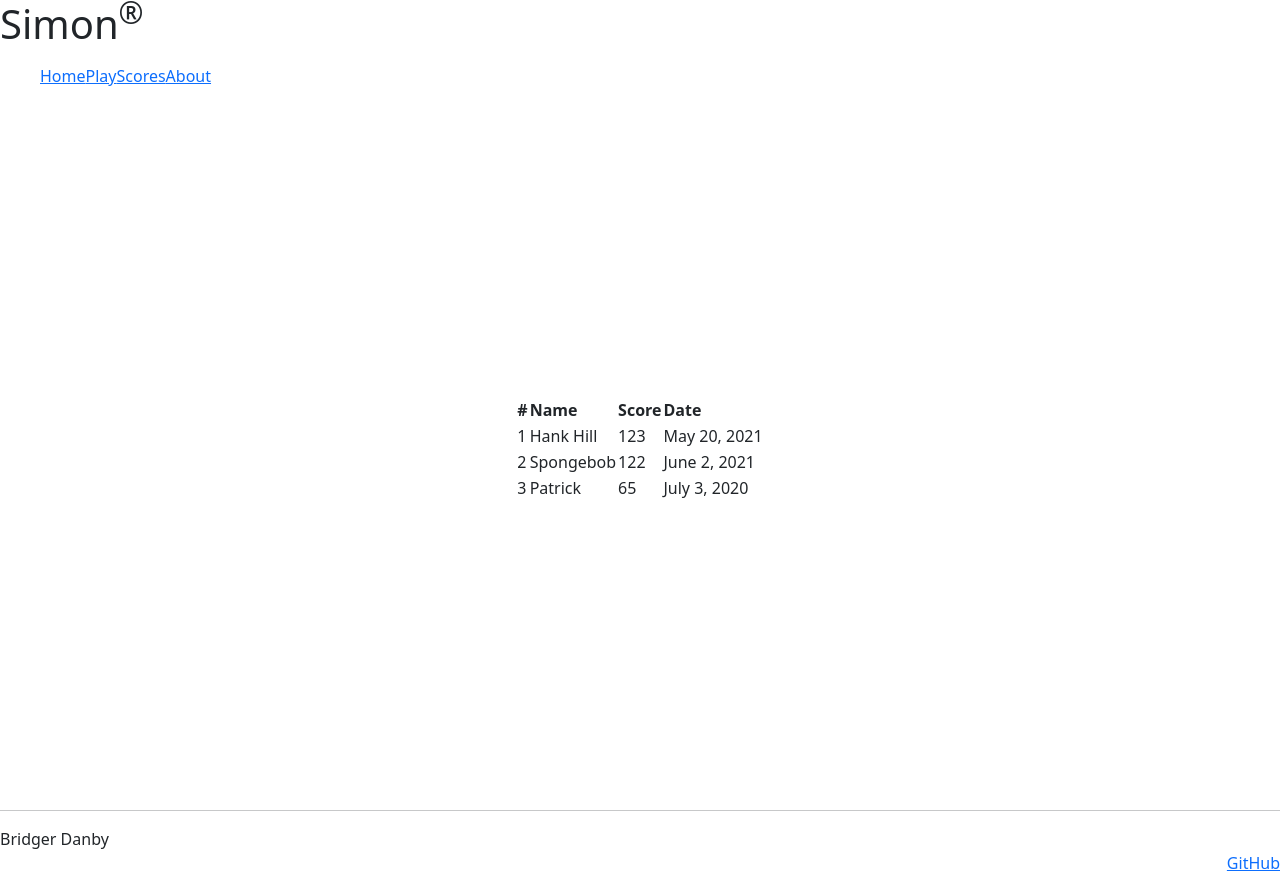
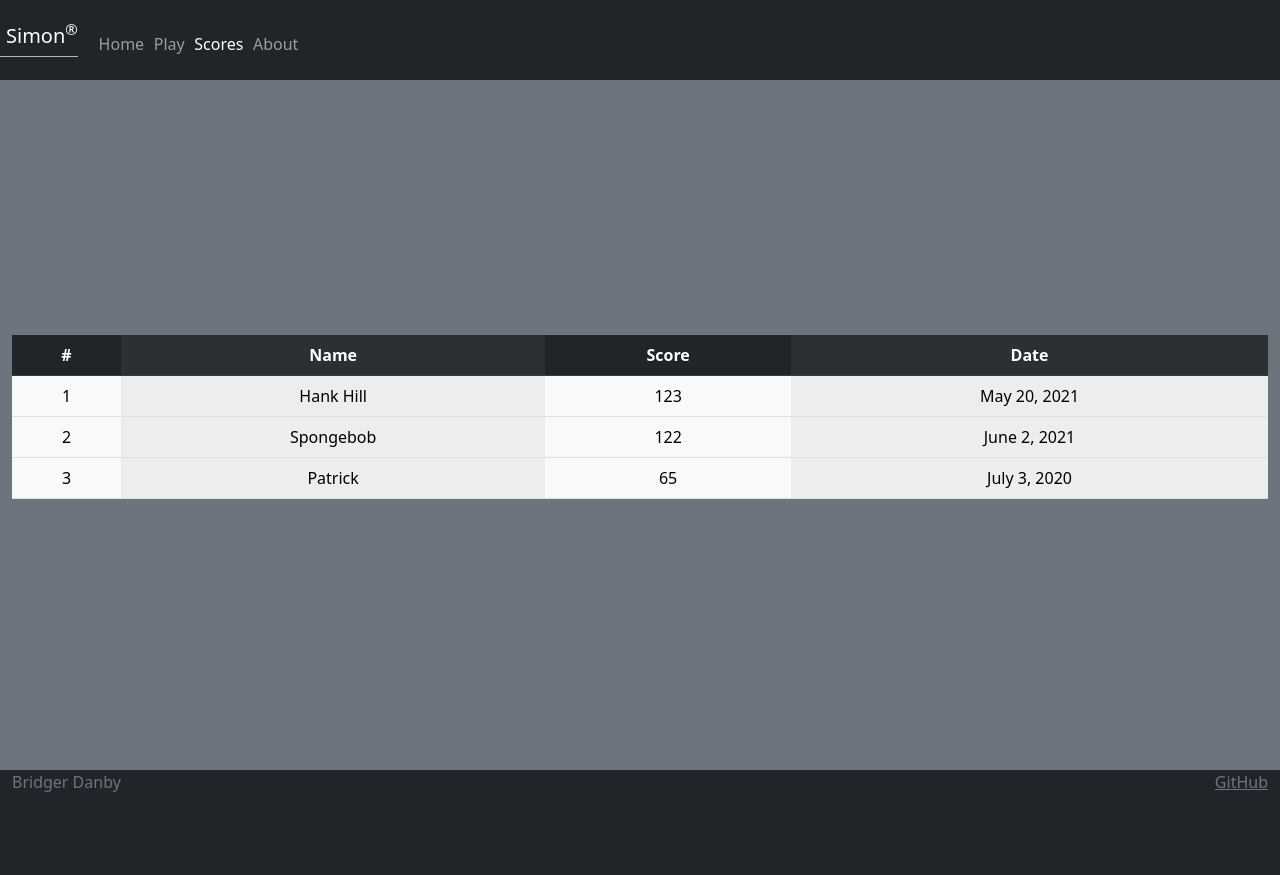
Before and after one commit to bridgerdanby/simon, a plain HTML site: page scores.html in a window 1280 px wide. After the commit the page ends 800 px from the top, so only its background shows below. Drawn offline with nearby package versions, Linux system fonts and the light colour scheme.

Commit message:
added bootstrap to scores. table is light rather than warning

```diff
--- a/scores.html
+++ b/scores.html
@@ -17,23 +17,28 @@
         />
     </head>
     <body>
-        <header>
-            <h1>Simon<sup>&reg;</sup></h1>
-
-            <nav>
-                <menu>
-                    <li><a href="index.html">Home</a></li>
-                    <li><a href="play.html">Play</a></li>
-                    <li><a href="scores.html">Scores</a></li>
-                    <li><a href="about.html">About</a></li>
+    </head>
+    <body class="bg-dark text-light">
+        <header class="container-fluid">
+            <nav class="navbar fixed-top navbar-dark">
+                <a class="navbar-brand" href="#">Simon<sup>&reg;</sup></a>
+                <menu class="navbar-nav">
+                    <li class="nav-item">
+                        <a class="nav-link" href="index.html">Home</a></li>
+                    <li class="nav-item">
+                        <a class="nav-link" href="play.html">Play</a></li>
+                    <li class="nav-item">
+                        <a class="nav-link active" href="scores.html">Scores</a></li>
+                    <li class="nav-item">
+                        <a class="nav-link" href="about.html">About</a></li>
                 </menu>
             </nav>
 
         </header>
 
-        <main>
-            <table>
-                <thead>
+        <main class="container-fluid bg-secondary text-center">
+            <table class="table table-light table-striped-columns">
+                <thead class="table-dark">
                     <tr>
                         <th>#</th>
                         <th>Name</th>
@@ -64,11 +69,14 @@
             </table>
         </main>
 
-        <footer>
-            <hr />
-            <span class=""text-reset>Bridger Danby</span>
-            <br />
-            <a href="https://github.com/bridgerdanby/simon">GitHub</a>
+        <footer class="bg-dark text-dark text-muted">
+            <div class="container-fluid">
+                <span class="text-reset">Bridger Danby</span>
+            <a
+              class="text-reset"
+              href="https://github.com/bridgerdanby/simon"
+              >GitHub</a>
+            </div>
         </footer>
     </body>
 </html>
```
